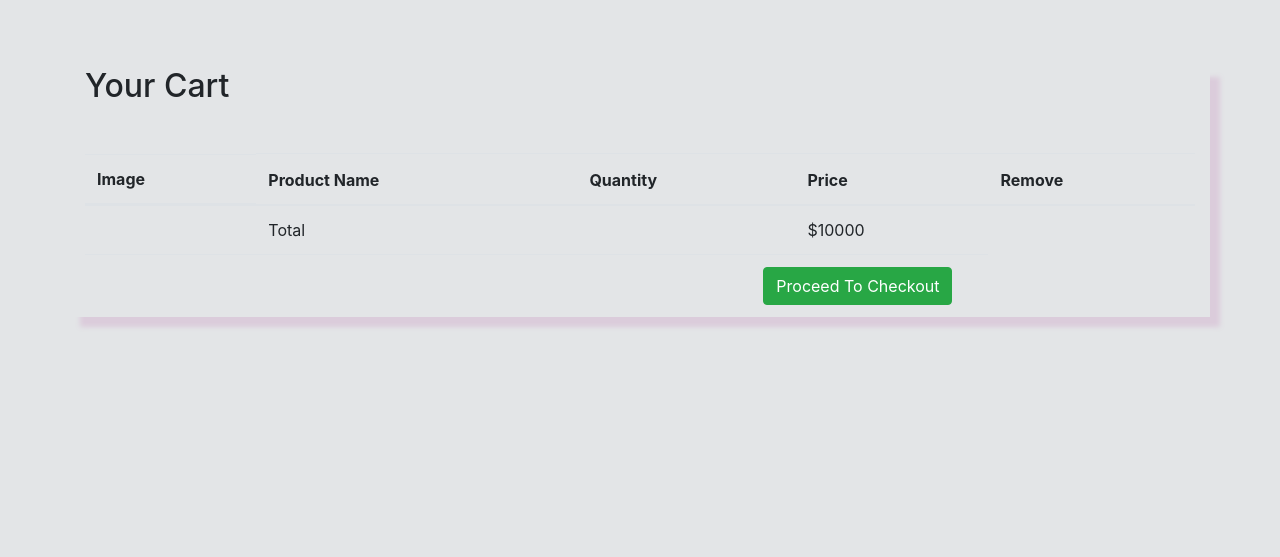
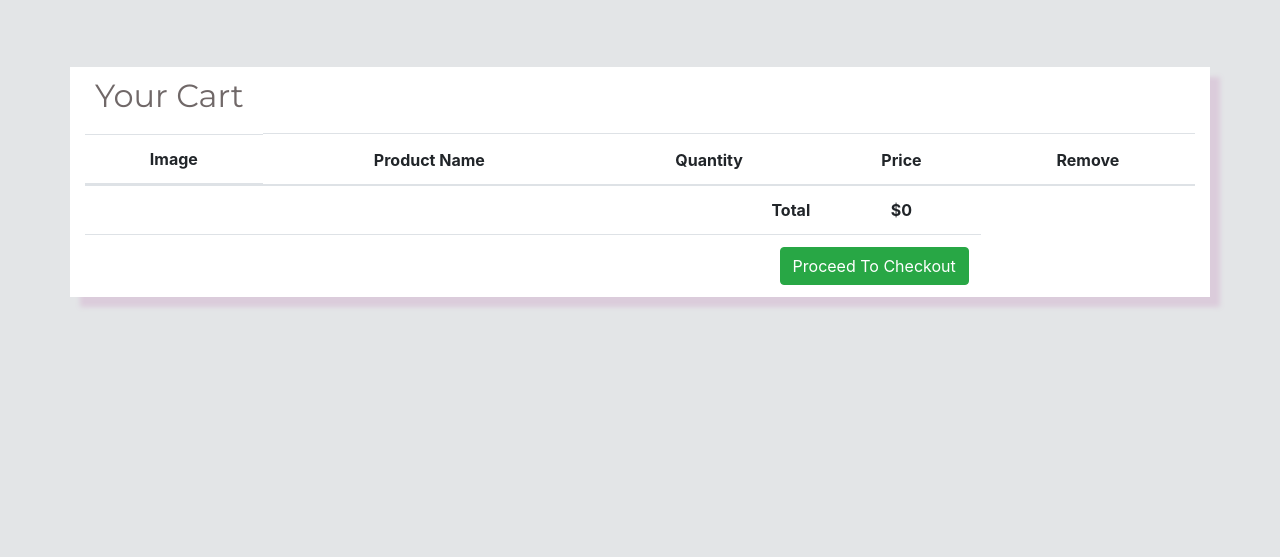
Before and after one commit to Holly-Horwood/keto_pantry, a Django app: page /cart/ in a window 1280 px wide. Shown: the part 93-650 px from the top of the page. Run offline with Django 3.2, Linux system fonts and the light colour scheme; parts of the project's set-up code (start-up, migrations or seed data) failed here and were passed over; some libraries are stand-ins or nearby versions.

Commit message:
centered cart text and added cart img to vav

```diff
--- a/cart/templates/cart.html
+++ b/cart/templates/cart.html
@@ -6,26 +6,26 @@
 {% block content %}
 
 <div class="container cart-container">
-    <div class="my-5">
+    <div class="cart-title mt-3">
         <h2>Your Cart</h2>
     </div>
     <table class="table table-hover">
         <thead>
             <tr>
-                <th scope="col" class="cart-img-title">Image</th>
-                <th scope="col">Product Name</th>
-                <th scope="col">Quantity</th>
-                <th scope="col">Price</th>
-                <th scope="col">Remove</th>
+                <th scope="col" class="cart-media-title text-center">Image</th>
+                <th scope="col" class="text-center">Product Name</th>
+                <th scope="col" class="text-center">Quantity</th>
+                <th scope="col" class="text-center">Price</th>
+                <th scope="col" class="text-center">Remove</th>
             </tr>
         </thead>
         <tbody>
             {% for item in cart_items %}
             <tr>
-                <td class="cart-img"><img src="{{ MEDIA_URL }}{{ product.image }}" alt="photo of product"></td>
-                <td>{{ item.product.name }}</td>
+                <td class="cart-media text-center"><img class="img-thumbnail cart-img text-center" src="{{ MEDIA_URL }}{{ item.product.image }}" alt="photo of product"></td>
+                <td class="text-center">{{ item.product.name }}</td>
                 <td>
-                    <form class="form-inline" method="post" action="{% url 'adjust_cart' item.id %}">
+                    <form class="form-inline justify-content-center" method="post" action="{% url 'adjust_cart' item.id %}">
                         {% csrf_token %}
                         <div class="form-group">
                             <label for="exampleInputAmount" class="sr-only">New Qty</label>
@@ -38,22 +38,22 @@
         aria-hidden="true"></span>Amend</button>
 </form>
 </td>
-<td>${{ item.product.price }}</td>
-<td><i class="fas fa-trash-alt"></i></td>
+<td class="text-center">${{ item.product.price }}</td>
+<td class="text-center bin"><i class="fas fa-trash-alt fa-2x"></i></td>
 </tr>
 
 
 {% endfor %}
 <tr>
     <th scope="row"></th>
-    <td colspan="2">Total</td>
-    <td>$10000</td>
+    <td colspan="2" class="text-right"><strong>Total</strong></td>
+    <td class="text-center"><strong>${{ total }}</strong></td>
 </tr>
 <tr>
     <th scope="row"></th>
     <td colspan="3" class="text-right ">
-        <form class="checkout" action="{% url 'checkout' %}">
-            <button class="btn btn-success mr-4"> Proceed To Checkout</button>
+        <form class="proceed d-flex justify-content-end" action="{% url 'checkout' %}">
+            <button class="btn btn-success"> Proceed To Checkout</button>
         </form>
     </td>
 </tr>
--- a/checkout/views.py
+++ b/checkout/views.py
@@ -44,7 +44,7 @@ def checkout(request):
             try:
                 customer = stripe.Charge.create(
                     amount=int(total * 100),
-                    currency="EUR",
+                    currency="NZD",
                     description=order_form.cleaned_data['email'],
                     card=payment_form.cleaned_data['stripe_id']
                 )
--- a/static/css/style.css
+++ b/static/css/style.css
@@ -10,7 +10,7 @@ body {
     color: #706868;
 }
 
-.nav-item, .navbar-toggler, .product-title {
+.nav-item, .navbar-toggler, .product-title, .bin {
     color: #706868;
 }
 
@@ -18,7 +18,7 @@ body {
     color: #a79d9d;
 }
 
-.navbar-light .navbar-brand  {
+.navbar-light .navbar-brand, .cart-title  {
     color: #706868;
 }
 
@@ -35,7 +35,7 @@ body {
     background-color: #fff
 }
 
-.blog-card, .checkout-container {
+.blog-card, .checkout-container, .cart-container {
     background-color: #fff;
 }
 
@@ -244,6 +244,7 @@ a.navbar-brand {
 
 .cart-container {
     margin-top: 20vh;
+    margin-bottom: 15vh;
     box-shadow: 10px 10px 5px 0px rgba(219,204,219,1);
 }
 
@@ -255,9 +256,16 @@ a.navbar-brand {
     margin-left: 2%
 }
 
-.cart-img, .cart-img-title {
+.cart-media, .cart-media-title {
     display: none;
 }
+
+.cart-title {
+    font-family: 'Montserrat', sans-serif;
+    font-size: 1.5em;
+    padding: 10px;
+}
+
 
 
 
@@ -265,17 +273,29 @@ a.navbar-brand {
 
 .summary {
     margin-top: 15vh;
-    margin-left: 1%;
-    margin-right: 1%;
+}
+
+.checkout-items-row {
+    margin-bottom: 1%;
+    float: right;
+    display: block;
 }
 
 .payment-form {
     margin-bottom: 15vh;
 }
 
+.checkout-total-row {
+    margin-top:2%;
+    float: right;
+}
+
+.checkout-items-col {
+
+}
+
 .total {
     font-size: 1.2em;
-    margin-top:2%;
 }
 
 /*---------------------------------------------FOOTER*/
@@ -320,10 +340,14 @@ footer {
         margin-left: 58%;
     }
 
-    .cart-img, .cart-img-title {
+    .cart-media, .cart-media-title {
         display: block;
     }
 
+    .cart-img {
+        max-width: 100px;
+        max-height: 100px;
+    }
 
 
 }
@@ -357,4 +381,9 @@ footer {
         padding-top: 5%;
     }
 
+    .checkout-card-col {
+        float: right;
+        width: 50%;
+    }
+
  }
--- a/templates/base.html
+++ b/templates/base.html
@@ -53,7 +53,7 @@
                         <a class="nav-item" href="{% url 'view_cart' %}">
                             <i class="fa fa-shipping-cart"></i>Cart
                             {% if product_count > 0 %}
-                            <label class="badge badge-success">{{ product_count }}</label>
+                            <label class="badge badge-success"><i class="fas fa-shopping-cart"></i> {{ product_count }}</label>
                             {% endif %}
                         </a>
                     </li>
```
Also changed, not shown: checkout/templates/checkout.html (+17 -6 lines), README.md, db.sqlite3, 1 other file.
